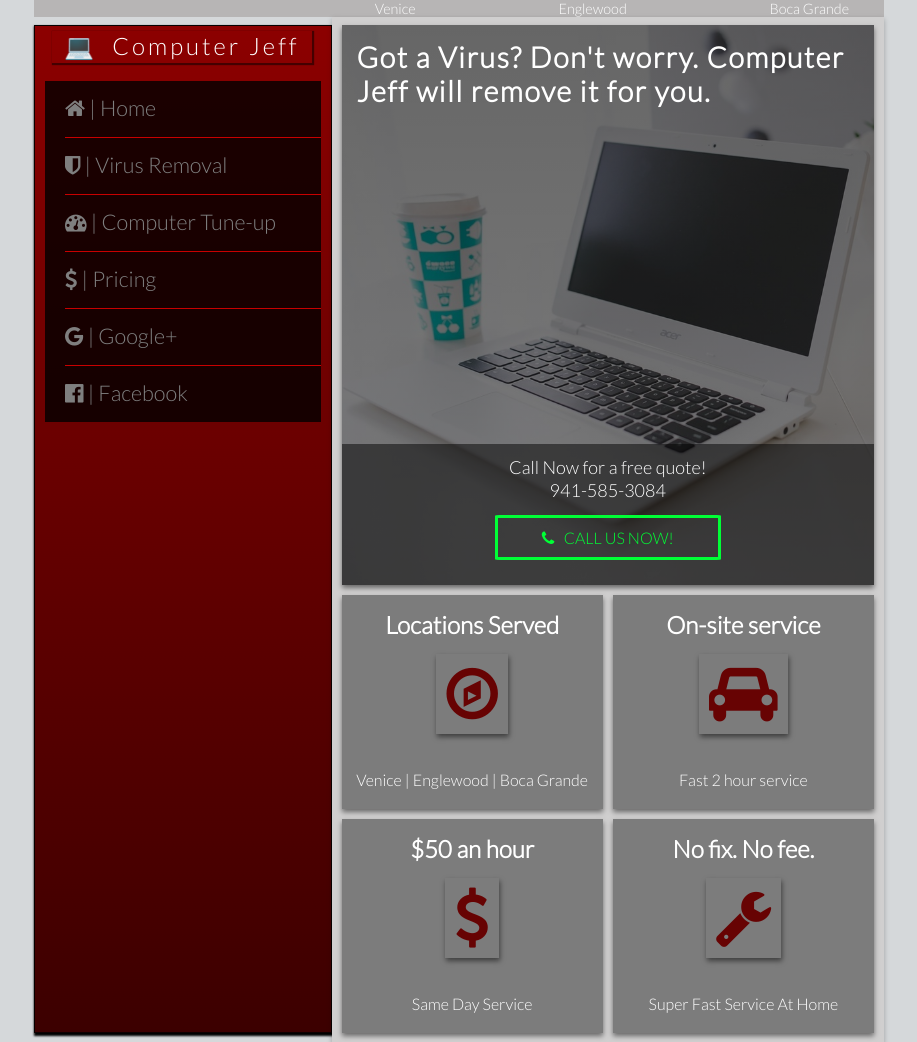
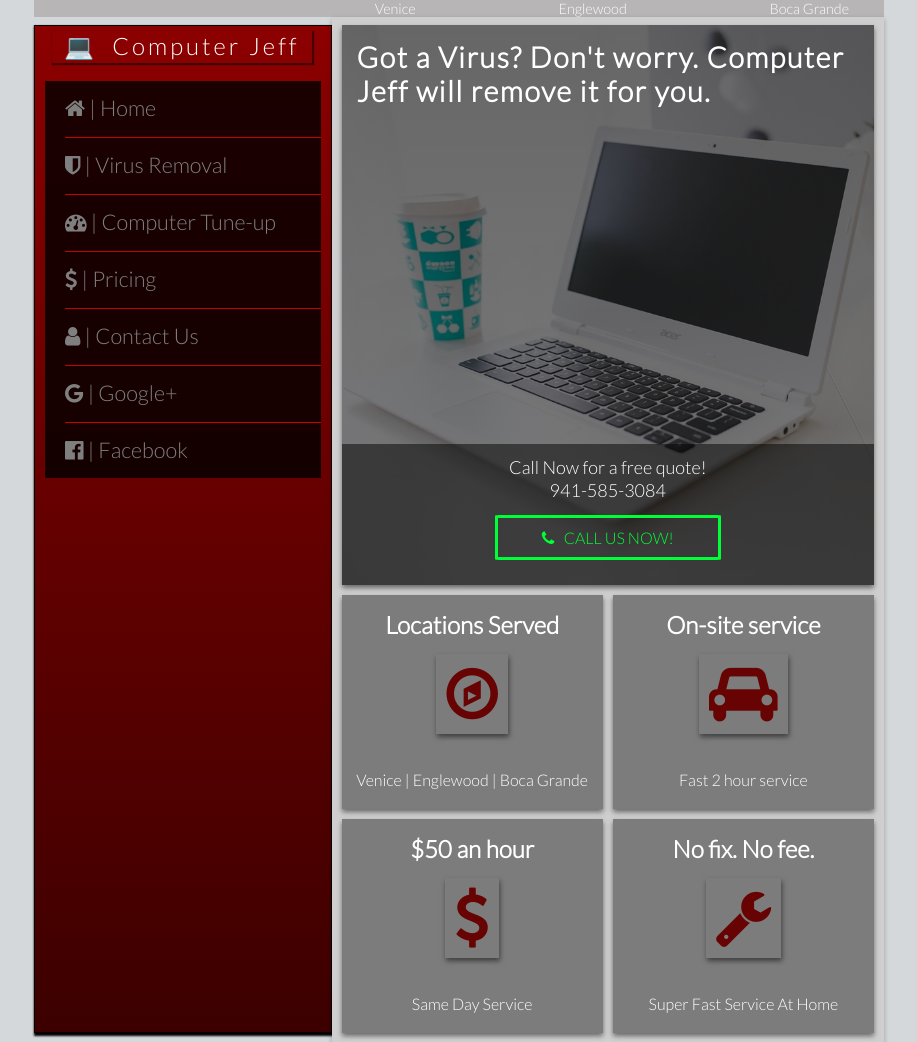
Before and after one commit to jreiher2003/computer-jeff, a Flask app: page / in a window 1280 px wide. Shown: the top 1042 px of the page, without its empty margins (181-1098 px from the left). Run offline with Flask 2, Linux system fonts and the light colour scheme; some libraries are stand-ins or nearby versions.

Commit message:
add contact us to menus

```diff
--- a/jeff/templates/base.html
+++ b/jeff/templates/base.html
@@ -43,6 +43,7 @@
 							<li><a href="/virus-removal"><i class="fa fa-shield"></i>&nbsp;|&nbsp;Virus Removal</a></li>
 							<li><a href="/computer-tune-up"><i class="fa fa-tachometer"></i>&nbsp;|&nbsp;Computer Tune-up</a></li>
 							<li><a href="/pricing"><i class="fa fa-usd"></i>&nbsp;|&nbsp;Pricing</a></li>
+							<li><a href="/contact"><i class="fa fa-user"></i>&nbsp;|&nbsp;Contact Us</a></li>
 							<li><a href="#"><i class="fa fa-google"></i>&nbsp;|&nbsp;Google+</a></li>
 							<li><a href="#"><i class="fa fa-facebook-official"></i>&nbsp;|&nbsp;Facebook</a></li>
 						</ul>
@@ -59,6 +60,7 @@
 					<li class="nav__item"><a href="/virus-removal"><i class="fa fa-shield"></i>&nbsp;|&nbsp;Virus Removal</a></li>
 					<li class="nav__item"><a href="/computer-tune-up"><i class="fa fa-tachometer"></i>&nbsp;|&nbsp;Computer Tune-up</a></li>
 					<li class="nav__item"><a href="/pricing"><i class="fa fa-usd"></i>&nbsp;|&nbsp;Pricing</a></li>
+					<li class="nav__item"><a href="/contact"><i class="fa fa-user"></i>&nbsp;|&nbsp;Contact Us</a></li>
 					<li class="nav__item"><a href="#"><i class="fa fa-google"></i>&nbsp;|&nbsp;Google+</a></li>
 					<li class="nav__item"><a href="#"><i class="fa fa-facebook-official"></i>&nbsp;|&nbsp;Facebook</a></li>
 				</ul>
```
